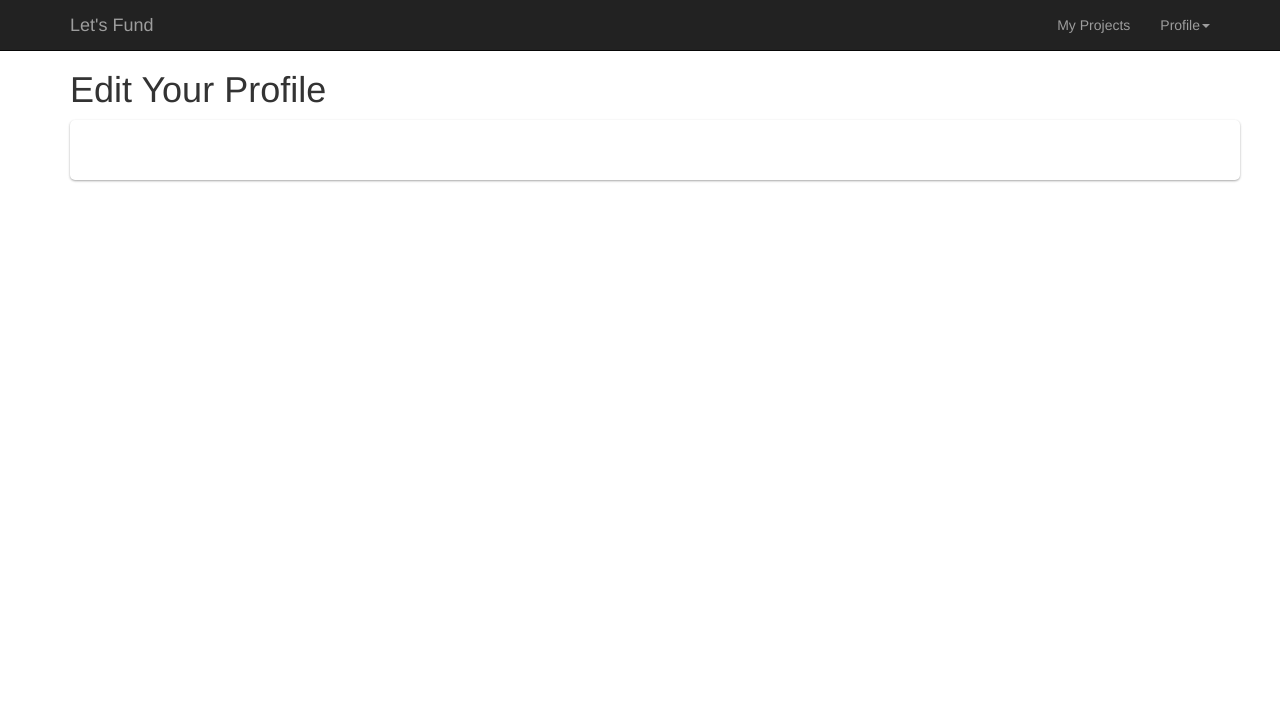
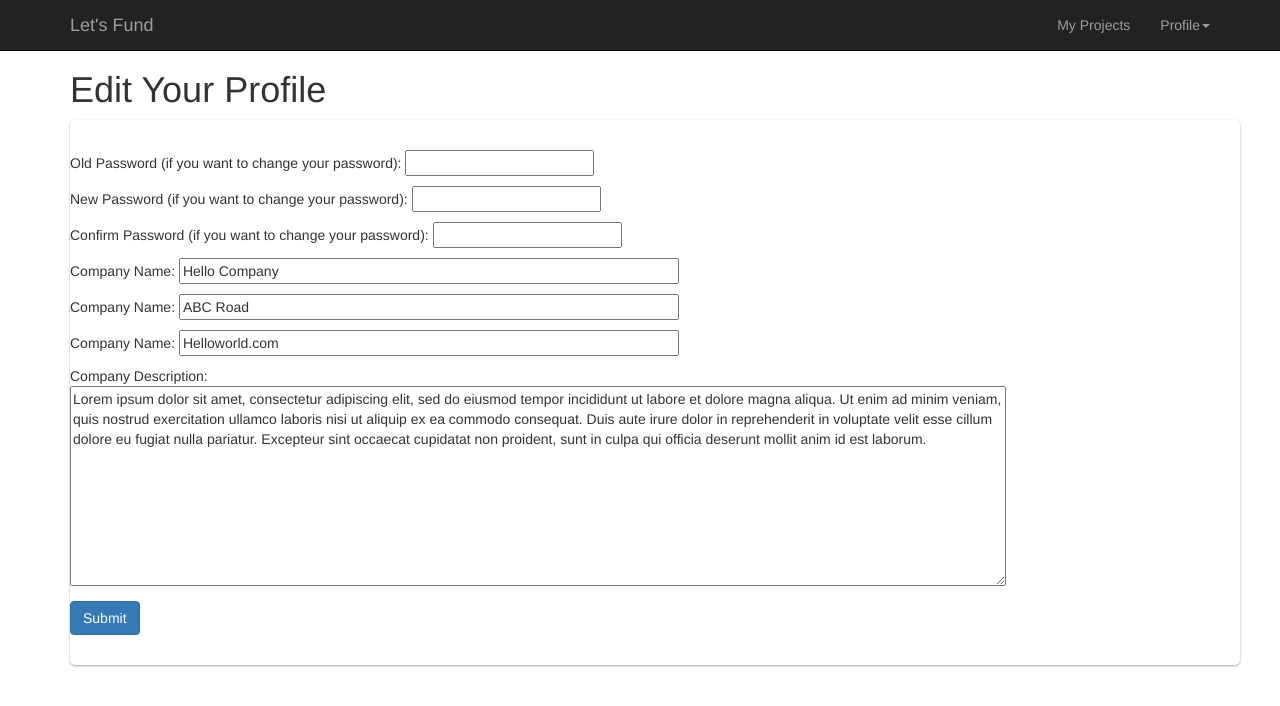
Before and after one commit to blackhydrogen/Team210217, a website: page public_html/secure/edit-profile-entre.html in a window 1280 px wide. Drawn offline with Linux system fonts and the light colour scheme; no server answers.

Commit message:
edit profile done. just need post api and error handling functions

```diff
--- a/public_html/js/edit-profile-entre.js
+++ b/public_html/js/edit-profile-entre.js
@@ -3,20 +3,29 @@ function runOnLoad() {
 }
 
 function getUserDetails() {
-  $.post({
-    url: "/getUser",
-    data: JSON.stringify({
+  var data = {
+    success: true,
+    name: "Hello Company",
+    address: "ABC Road",
+    website: "Helloworld.com",
+    description: "Lorem ipsum dolor sit amet, consectetur adipiscing elit, sed do eiusmod tempor incididunt ut labore et dolore magna aliqua. Ut enim ad minim veniam, quis nostrud exercitation ullamco laboris nisi ut aliquip ex ea commodo consequat. Duis aute irure dolor in reprehenderit in voluptate velit esse cillum dolore eu fugiat nulla pariatur. Excepteur sint occaecat cupidatat non proident, sunt in culpa qui officia deserunt mollit anim id est laborum."
+  };
 
-    }),
-    success: function (data, response) {
-      if(response == "success") {
-        displayUserDetails(data);
-      } else {
-        connectionError(response);
-      }
-    },
-    contentType: "application/json"
-  });
+  displayUserDetails(JSON.stringify(data));
+  // $.post({
+  //   url: "/getUser",
+  //   data: JSON.stringify({
+  //
+  //   }),
+  //   success: function (data, response) {
+  //     if(response == "success") {
+  //       displayUserDetails(data);
+  //     } else {
+  //       connectionError(response);
+  //     }
+  //   },
+  //   contentType: "application/json"
+  // });
 }
 
 function displayUserDetails(data) {
@@ -25,7 +34,108 @@ function displayUserDetails(data) {
   if(response.success == false) {
     userDetailError(response.errorMessage);
   } else {
+    constructHTML(response);
+  }
+}
 
+function constructHTML(response) {
+  $(".pf-oldpass")
+  .empty()
+  .append("Old Password (if you want to change your password): ", createPasswordField("oldPassword"));
+
+  $(".pf-newpass")
+  .empty()
+  .append("New Password (if you want to change your password): ", createPasswordField("newPassword"));
+
+  $(".pf-cfmpass")
+  .empty()
+  .append("Confirm Password (if you want to change your password): ", createPasswordField("cfmPassword"));
+
+  $(".pf-companyName")
+  .empty()
+  .append("Company Name: ", createTextInput(response.name, "companyName"));
+
+  $(".pf-address")
+  .empty()
+  .append("Company Name: ", createTextInput(response.address, "address"));
+
+  $(".pf-website")
+  .empty()
+  .append("Company Name: ", createTextInput(response.website, "website"));
+
+  $(".pf-description")
+  .empty()
+  .append(`Company Description: <br><textarea id="description" style="width: 80%; height: 200px">${response.description}</textarea>`);
+
+}
+
+function createPasswordField(id) {
+  return `<input type="password" id="` + id + `">`;
+}
+
+function createTextInput(holder, id) {
+  return $(`<input type="text" style="width: 500px" id="` + id + `" />`).val(holder);
+}
+
+function submitChanges() {
+  if(isNewPasswordMatch()) {
+    var editData = {
+      oldPassword: $("#oldPassword").val(),
+      newPassword: $("#newPassword").val(),
+      name: $("#companyName").val(),
+      address: $("#address").val(),
+      website: $("#website").val(),
+      description: $("#description").val()
+    };
+
+    $.post({
+      url: "/editEntrepreneurProfile",
+      data: JSON.stringify(editData),
+      success: function (data, response) {
+        if(response == "success") {
+          checkEditSuccess(data);
+        } else {
+          connectionError(response);
+        }
+      },
+      contentType: "application/json"
+    });
+  } else {
+    alert("The new password you've entered does not match with the confirmation password.");
+    $("#oldPassword").val("");
+    $("#newPassword").val("");
+    $("#cfmPassword").val("");
+  }
+}
+
+function isNewPasswordMatch() {
+  if($("#newPassword").val() != $("#cfmPassword").val()) {
+    return false;
+  }
+
+  return true;
+}
+
+function hasPassword() {
+  var oldPassword = $("#oldPassword").val();
+  var newPassword = $("#newPassword").val();
+  var cfmPassword = $("#cfmPassword").val();
+
+  if(oldPassword == "" && newPassword == "" && cfmPassword == "") {
+    return false;
+  }
+
+  return true;
+}
+
+function checkEditSuccess(data) {
+  var response = JSON.parse(data);
+
+  if(response.success) {
+    window.location.href = "/secure/entrepreneur-profile.html";
+  } else {
+    alert(response.errorMessage);
+    window.location.href = "/secure/edit-profile-entre.js";
   }
 }
 
--- a/public_html/secure/edit-profile-entre.html
+++ b/public_html/secure/edit-profile-entre.html
@@ -72,10 +72,15 @@
     <h1>Edit Your Profile</h1>
 
     <div class= "container" style="position: relative; background: #ffffff; border-radius: 5px;  padding: 30px 0 30px 0; box-sizing: border-box; box-shadow: 0 1px 3px rgba(0, 0, 0, 0.12), 0 1px 2px rgba(0, 0, 0, 0.24);">
-      <form id="editEntreProfileForm">
+      <p><span class="pf-oldpass">...</span></p>
+      <p><span class="pf-newpass">...</span></p>
+      <p><span class="pf-cfmpass">...</span></p>
+      <p><span class="pf-companyName">...</span></p>
+      <p><span class="pf-address">...</span></p>
+      <p><span class="pf-website">...</span></p>
+      <p><span class="pf-description">...</span></p>
 
-      </form>
-      <!-- <h3 style="position: relative; padding: 0px 0 10px 50px">Hello World</h3> -->
+      <button type="button" class="btn btn-primary" onclick="submitChanges()">Submit</button>
     </div>
   </div>
 
```
